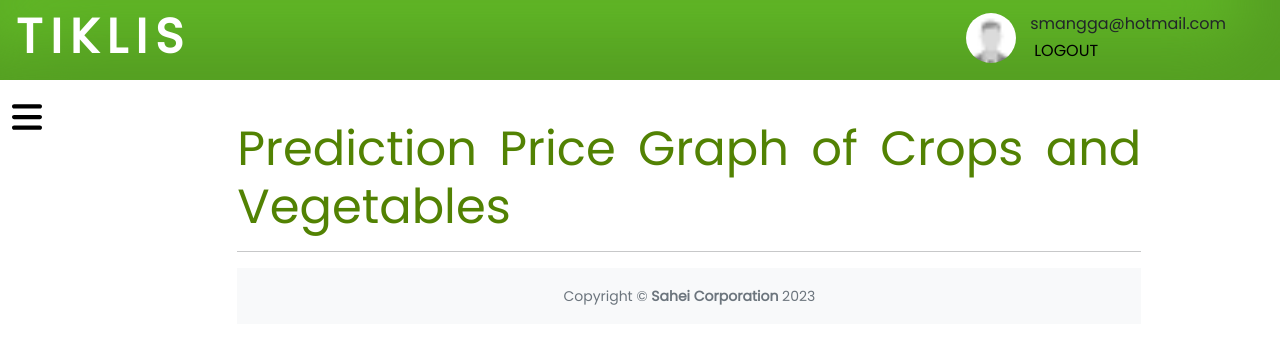
After one commit to ellement95/Crop-Prediction, a Django app: page /graphs/ in a window 1280 px wide. The commit adds this page. Shown: the top 344 px of the page. Run offline with Django 4.2, Linux system fonts and the light colour scheme.

Commit message:
placed graphs.html

```diff
--- a/Tiklis/test_project/main/templates/main/crops.html
+++ b/Tiklis/test_project/main/templates/main/crops.html
@@ -5,7 +5,7 @@
 {% block content %}
 <div class="container-flow">
     <h1 class="display-5">Crops and Produce Available:</h1>
-    <button class="btn btn-primary" type="submit">View Graphs</button>
+    <button class="btn btn-primary"> <a href="{% url 'graphs' %}">View Graphs</a></button>
     <hr>
     <div id="content">
         <p class="lead">Crops available for price prediction.</p>
--- /dev/null
+++ b/Tiklis/test_project/main/templates/main/graphs.html
@@ -0,0 +1,10 @@
+{% extends 'main/base.html' %}
+{% load static %}
+{% block title %} Graphs {% endblock %}
+
+{% block content %}
+<div class="container-flow">
+    <h1 class="display-5">Prediction Price Graph of Crops and Vegetables</h1>
+    <hr>
+</div>
+{% endblock %}
--- a/Tiklis/test_project/main/urls.py
+++ b/Tiklis/test_project/main/urls.py
@@ -8,4 +8,6 @@ path("home/", views.home, name="home"),
 path("predict/", views.predict, name="predict"),
 path("weather/", views.weather, name="weather"),
 path("crops/",views.crops, name="crops"),
+path("graphs/",views.graphs, name="graphs"),
+
 ]
--- a/Tiklis/test_project/main/views.py
+++ b/Tiklis/test_project/main/views.py
@@ -73,6 +73,8 @@ def predict(request):
 def weather(response):
     return render(response,"main/weather.html",{})
 
+def graphs(response):
+    return render(response,"main/graphs.html",{})
 def crops(request):
     crop = CropData.objects.all().order_by('date')
     page = request.GET.get('page',1)
```
